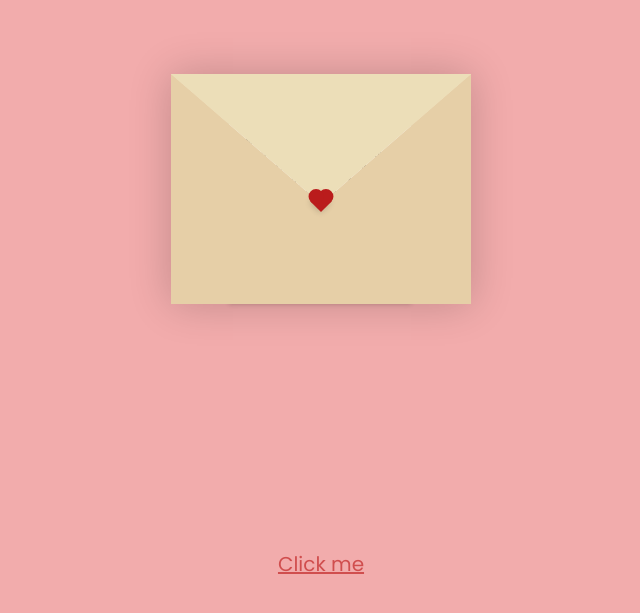
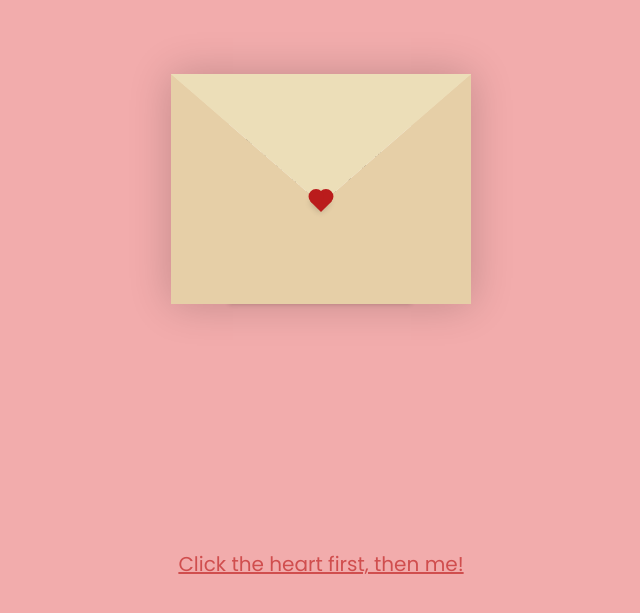
Before and after one commit to el-rel/Valentines-Day, a plain HTML site: page index.html in a window 1280 px wide. Shown: the part 171-784 px from the top of the page, without its empty margins (319-959 px from the left). Drawn offline with Linux system fonts and the light colour scheme.

Commit message:
Update index.html

```diff
--- a/index.html
+++ b/index.html
@@ -4,7 +4,7 @@
     <meta charset="UTF-8">
     <meta http-equiv="X-UA-Compatible" content="IE=edge">
     <meta name="viewport" content="width=device-width, initial-scale=1.0">
-    <title>CSS Envelope + Letter (Open/Close on Click)</title>
+    <title>Happy Valentine's Day!</title>
     <link rel="stylesheet" href="letter.css">
 </head>
 <body>
@@ -28,7 +28,7 @@
         </div>
     </div>
     <div class="greetings">
-      <a href="james.html">Click me</a>
+      <a href="james.html">Click the heart first, then me!</a>
     </div>
   </div>
     <script>
```
